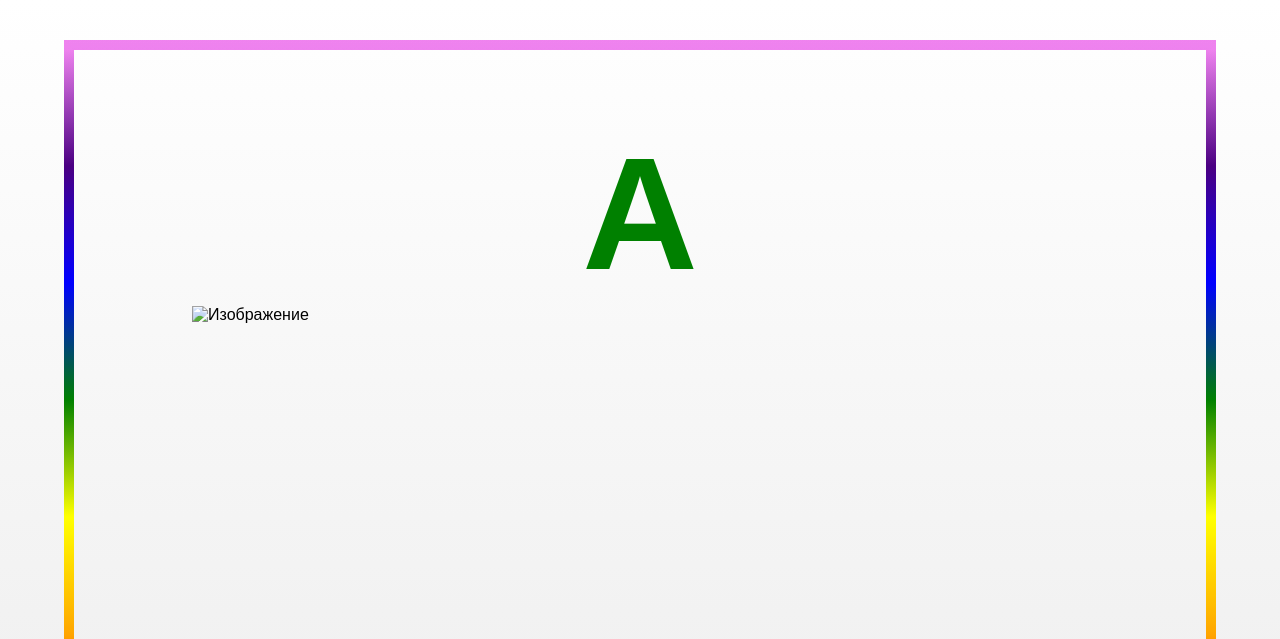
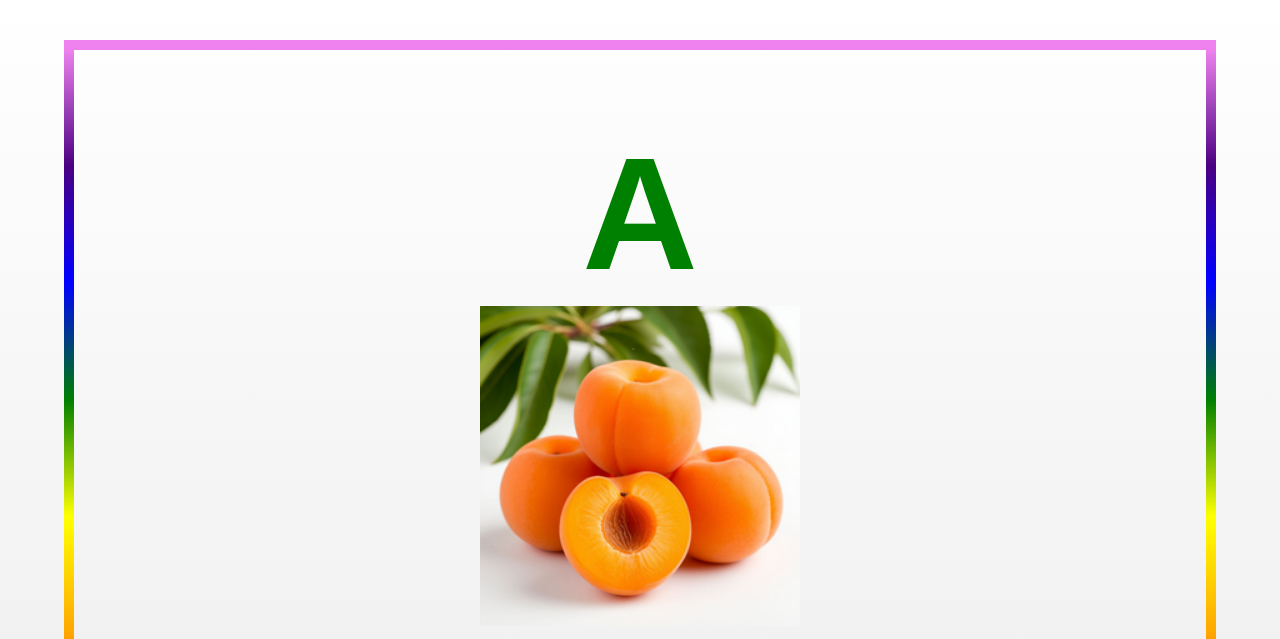
Before and after one commit to xeoneon2/interactive-alphabet, a plain HTML site: page index.html in a window 1280 px wide. Shown: the top 639 px of the page. Drawn offline with Linux system fonts and the light colour scheme.

Commit message:
Update index.html

```diff
--- a/index.html
+++ b/index.html
@@ -68,7 +68,7 @@
 <body>
   <div class="rainbow-border" id="container">
     <div id="letter">А</div>
-    <img id="image" src="img/1_1.png" alt="Изображение"/>
+    <img id="image" src="1_1.png" alt="Изображение"/>
     <div id="word">Абрикос</div>
   </div>
 
@@ -120,7 +120,7 @@
       letterEl.textContent = letters[currentLetter];
       letterEl.style.color = colors[currentColor];
       wordEl.textContent = alphabet[currentLetter][currentImage];
-      imageEl.src = `img/${currentLetter + 1}_${currentImage + 1}.png`;
+      imageEl.src = `${currentLetter + 1}_${currentImage + 1}.png`;
       speak();
     }
 
```
